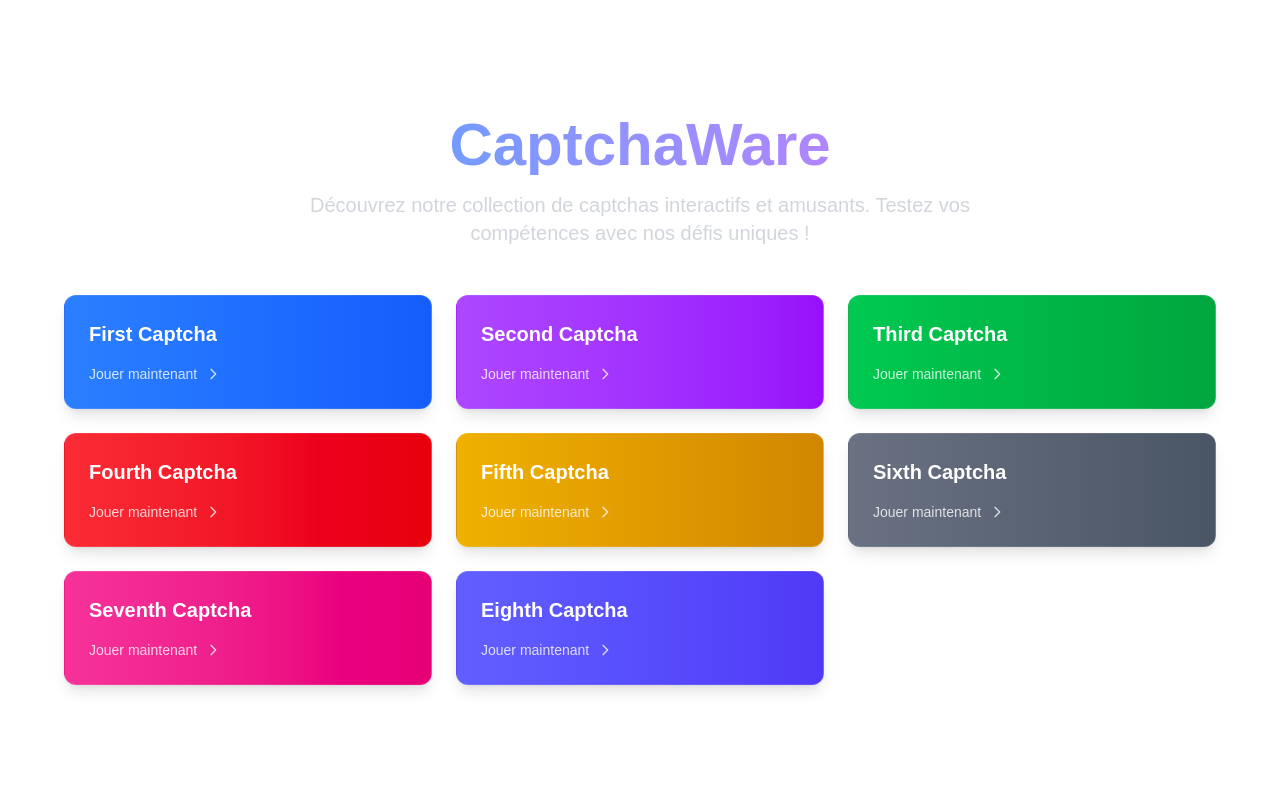
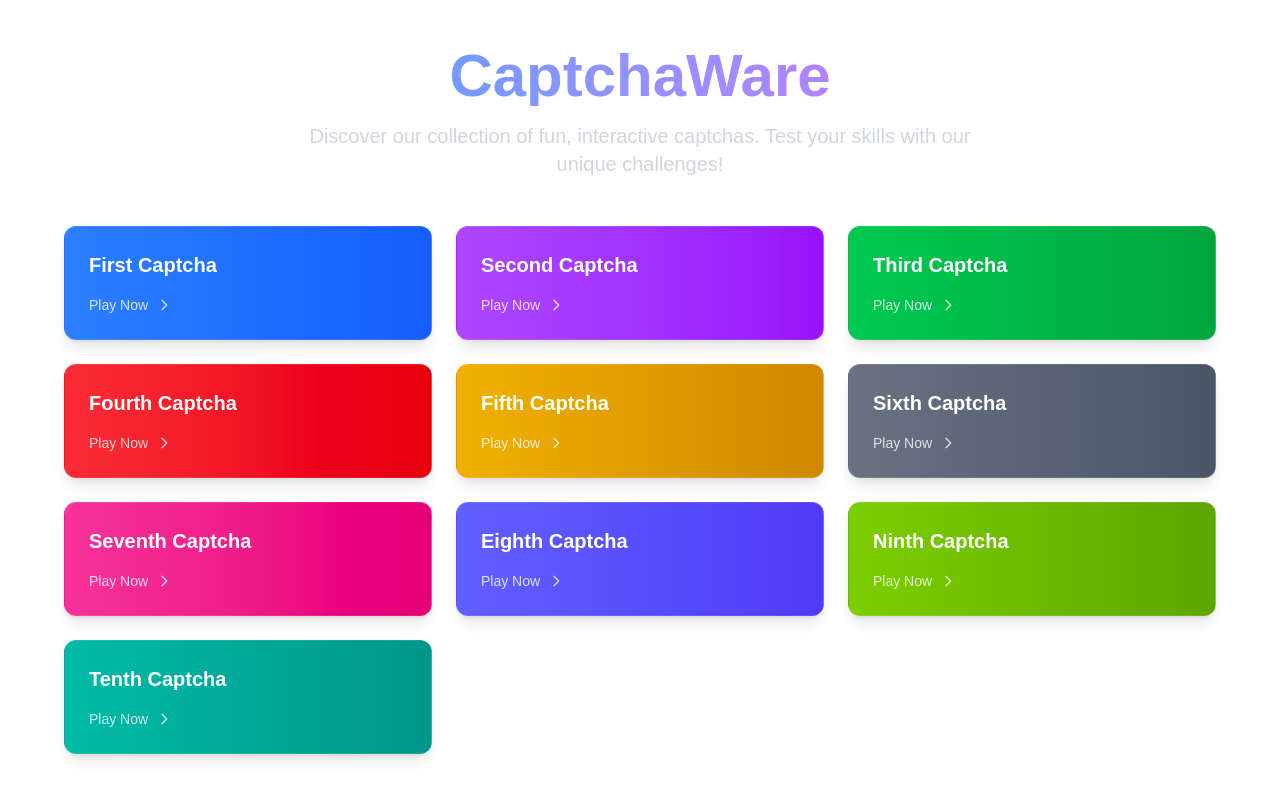
Before and after one commit to ZifFiji/CaptchaWare, a Next.js app in the folder captchaware/: page / in a window 1280 px wide. Built offline with nearby package versions, Linux system fonts and the light colour scheme.

Commit message:
feat: add new captchas and improve interface
- Add ninth and tenth captchas to the home page grid
- Improve UI styling and layout consistency across components
- Translate French text to English for better accessibility
- Fix conditional statement in guessCaptcha component
- Remove unused imports

```diff
--- a/captchaware/src/app/guessCaptcha/page.tsx
+++ b/captchaware/src/app/guessCaptcha/page.tsx
@@ -1,6 +1,6 @@
 "use client";
 
-import { useState, useEffect } from "react";
+import { useState } from "react";
 
 const GuessCaptchaComponent = ({isCorrect}: {isCorrect: boolean}) => {
   return (
@@ -36,21 +36,22 @@ export default function GuessCaptcha() {
   };
 
   const handleClick = () => {
-    if (response.toLowerCase() === result.toLowerCase())
+    if (response.toLowerCase() === result.toLowerCase()) {
       setIsCorrect(true);
+    }
     setSubmitted(true);
   };
 
   return (
-    <div className="space-y-8">
-      <p>To which animal does this fart belong ?</p>
-      <div className="border-2 border-solid border-blue-200 w-fit p-4">
-        <button className="bg-blue-500 text-white px-4 py-2 rounded hover:bg-blue-600" onClick={() => playSound(17, 10)}>
+    <div className="mb-4 flex h-screen flex-col items-center justify-center">
+      <p className="mb-4">To which animal does this fart belong ?</p>
+      <div className="mb-4 w-fit p-4">
+        <button type="button" className="cursor-pointer rounded-lg bg-zinc-800 px-8 py-4 hover:bg-zinc-700" onClick={() => playSound(17, 10)}>
           Play Sound
         </button>
       </div>
-      <div className="space-y-4">
-        <li className="list-disc pl-5">
+      <div className="mb-4 justify-center space-y-4 ">
+        <li className="flex list-none flex-col items-center justify-center font-bold text-lg">
           <ul>- Hippo</ul>
           <ul>- Elephant</ul>
           <ul>- Donkey</ul>
@@ -59,10 +60,10 @@ export default function GuessCaptcha() {
         <input
           type="text"
           placeholder="Enter your guess"
-          className="border border-gray-300 px-3 py-2 rounded w-full max-w-md"
+          className="w-full max-w-md rounded border border-gray-300 px-3 py-2"
           onChange={(e) => setResponse(e.target.value)}
         />
-        <button onClick={handleClick} className="bg-blue-500 text-white px-4 py-2 rounded hover:bg-blue-600">
+        <button type="button" onClick={handleClick} className="rounded bg-blue-500 px-4 py-2 text-white hover:bg-blue-600">
           Submit
         </button>
         </div>
--- a/captchaware/src/app/page.tsx
+++ b/captchaware/src/app/page.tsx
@@ -1,43 +1,49 @@
-import Link from "next/link";
+import Link from "next/link"
 
 export default function Home() {
   return (
     <div className="flex flex-1 flex-col items-center justify-center px-4 py-8">
       <div className="mb-12 text-center">
-        <h1 className="mb-4 bg-gradient-to-r from-blue-400 to-purple-400 bg-clip-text font-bold text-5xl text-transparent md:text-6xl">
-          CaptchaWare
-        </h1>
+        <h1 className="mb-4 bg-gradient-to-r from-blue-400 to-purple-400 bg-clip-text font-bold text-5xl text-transparent md:text-6xl">CaptchaWare</h1>
         <p className="mx-auto max-w-2xl text-gray-300 text-xl">
-          Découvrez notre collection de captchas interactifs et amusants. Testez vos compétences avec nos défis uniques !
+          Discover our collection of fun, interactive captchas. Test your skills with our unique challenges!{" "}
         </p>
       </div>
 
       <div className="grid w-full max-w-6xl grid-cols-1 gap-6 md:grid-cols-2 lg:grid-cols-3">
         <GameCard href="/oddCaptcha" title="First Captcha" color="bg-gradient-to-r from-blue-500 to-blue-600 hover:from-blue-600 hover:to-blue-700" />
-        <GameCard href="/realCaptcha" title="Second Captcha"  color="bg-gradient-to-r from-purple-500 to-purple-600 hover:from-purple-600 hover:to-purple-700" />
-        <GameCard href="/screamer" title="Third Captcha"  color="bg-gradient-to-r from-green-500 to-green-600 hover:from-green-600 hover:to-green-700" />
-        <GameCard href="/binaryCaptcha" title="Fourth Captcha"  color="bg-gradient-to-r from-red-500 to-red-600 hover:from-red-600 hover:to-red-700" />
-        <GameCard href="/whereIsWaldo" title="Fifth Captcha"  color="bg-gradient-to-r from-yellow-500 to-yellow-600 hover:from-yellow-600 hover:to-yellow-700" />
-        <GameCard href="/wordleCaptcha" title="Sixth Captcha"  color="bg-gradient-to-r from-gray-500 to-gray-600 hover:from-gray-600 hover:to-gray-700" />
-        <GameCard href="/roulette" title="Seventh Captcha"  color="bg-gradient-to-r from-pink-500 to-pink-600 hover:from-pink-600 hover:to-pink-700" />
-        <GameCard href="/calculCaptcha" title="Eighth Captcha"  color="bg-gradient-to-r from-indigo-500 to-indigo-600 hover:from-indigo-600 hover:to-indigo-700" />
+        <GameCard href="/realCaptcha" title="Second Captcha" color="bg-gradient-to-r from-purple-500 to-purple-600 hover:from-purple-600 hover:to-purple-700" />
+        <GameCard href="/screamer" title="Third Captcha" color="bg-gradient-to-r from-green-500 to-green-600 hover:from-green-600 hover:to-green-700" />
+        <GameCard href="/binaryCaptcha" title="Fourth Captcha" color="bg-gradient-to-r from-red-500 to-red-600 hover:from-red-600 hover:to-red-700" />
+        <GameCard href="/whereIsWaldo" title="Fifth Captcha" color="bg-gradient-to-r from-yellow-500 to-yellow-600 hover:from-yellow-600 hover:to-yellow-700" />
+        <GameCard href="/wordleCaptcha" title="Sixth Captcha" color="bg-gradient-to-r from-gray-500 to-gray-600 hover:from-gray-600 hover:to-gray-700" />
+        <GameCard href="/roulette" title="Seventh Captcha" color="bg-gradient-to-r from-pink-500 to-pink-600 hover:from-pink-600 hover:to-pink-700" />
+        <GameCard
+          href="/calculCaptcha"
+          title="Eighth Captcha"
+          color="bg-gradient-to-r from-indigo-500 to-indigo-600 hover:from-indigo-600 hover:to-indigo-700"
+        />
+        <GameCard href="/guessCaptcha" title="Ninth Captcha" color="bg-gradient-to-r from-lime-500 to-lime-600 hover:from-lime-600 hover:to-lime-700" />
+        <GameCard href="/wordTTS" title="Tenth Captcha" color="bg-gradient-to-r from-teal-500 to-teal-600 hover:from-teal-600 hover:to-teal-700" />
       </div>
     </div>
-  );
+  )
 }
 
 function GameCard({ href, title, color }: { href: string; title: string; color: string }) {
   return (
     <Link href={href} className="group">
-      <div className={`${color} transform rounded-xl border border-white/10 p-6 shadow-lg transition-all duration-300 group-hover:scale-105 group-hover:shadow-2xl`}>
+      <div
+        className={`${color} transform rounded-xl border border-white/10 p-6 shadow-lg transition-all duration-300 group-hover:scale-105 group-hover:shadow-2xl`}
+      >
         <h3 className="mb-3 font-bold text-white text-xl">{title}</h3>
         <div className="mt-4 flex items-center text-sm text-white/80">
-          <span>Jouer maintenant</span>
+          <span>Play Now</span>
           <svg className="ml-2 h-4 w-4 transition-transform group-hover:translate-x-1" fill="none" stroke="currentColor" viewBox="0 0 24 24" aria-hidden="true">
             <path strokeLinecap="round" strokeLinejoin="round" strokeWidth="2" d="M9 5l7 7-7 7" />
           </svg>
         </div>
       </div>
     </Link>
-  );
+  )
 }
```
